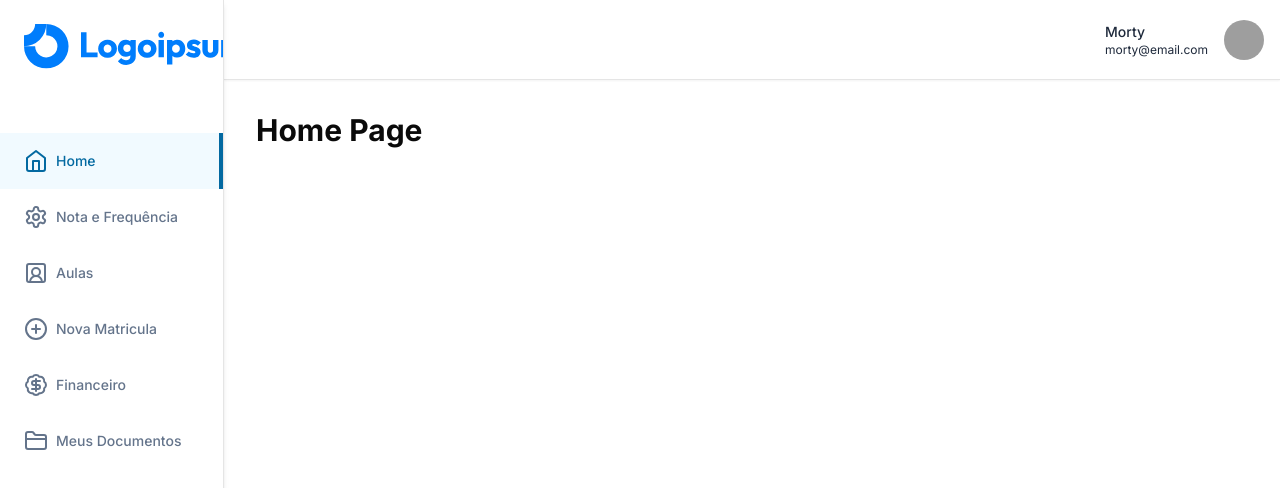
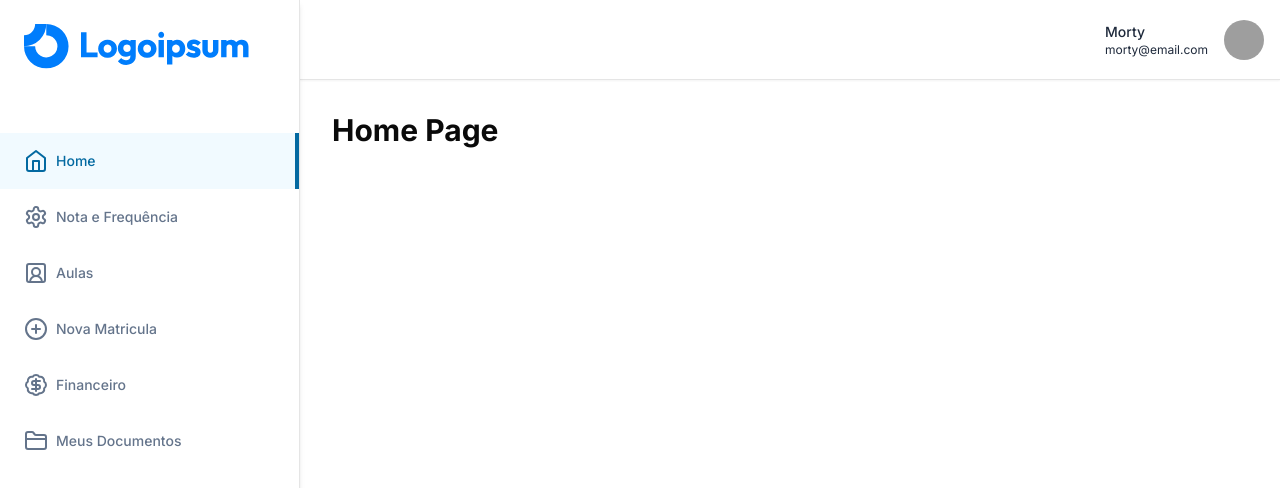
Before and after one commit to rbpolim/senac-gestao-escolar, a Next.js app: page / in a window 1280 px wide. Shown: the top 488 px of the page. Built offline with nearby package versions, Linux system fonts and the light colour scheme; grey boxes are pictures that could not be loaded.

Commit message:
styles: adjusted css layout dashboard

```diff
--- a/app/(dashboard)/layout.tsx
+++ b/app/(dashboard)/layout.tsx
@@ -8,13 +8,13 @@ const DashboardLayout = ({
 }) => {
   return (
     <div className="h-full">
-      <div className="h-[80px] md:pl-56 fixed inset-y-0 w-full z-50">
+      <div className="h-[80px] md:pl-[300px] fixed inset-y-0 w-full z-50">
         <Navbar />
       </div>
-      <div className="hidden md:flex h-full w-56 flex-col fixed inset-y-0 z-50">
+      <div className="hidden md:flex h-full w-[300px] flex-col fixed inset-y-0 z-50">
         <Sidebar />
       </div>
-      <main className="md:pl-56 pt-[80px] h-full">
+      <main className="md:pl-[300px] pt-[80px] h-full">
         {children}
       </main>
     </div>
```
